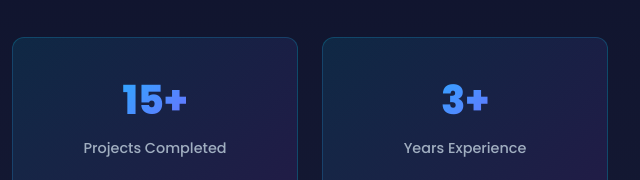
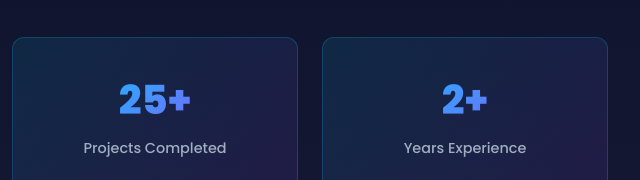
Before and after one commit to Hiral-Chorasiya/Portfolio, a plain HTML site: page index.html in a window 1280 px wide. Shown: the part 1369-1549 px from the top of the page, 0-640 px from the left. Drawn offline with nearby package versions, Linux system fonts and the light colour scheme.

Commit message:
Update index.html

```diff
--- a/index.html
+++ b/index.html
@@ -1037,11 +1037,11 @@
                     <!-- Stats Cards -->
                     <div class="about-stats">
                         <div class="stat-card">
-                            <div class="stat-number">15+</div>
+                            <div class="stat-number">25+</div>
                             <div class="stat-label">Projects Completed</div>
                         </div>
                         <div class="stat-card">
-                            <div class="stat-number">3+</div>
+                            <div class="stat-number">2+</div>
                             <div class="stat-label">Years Experience</div>
                         </div>
                         <div class="stat-card">
```
